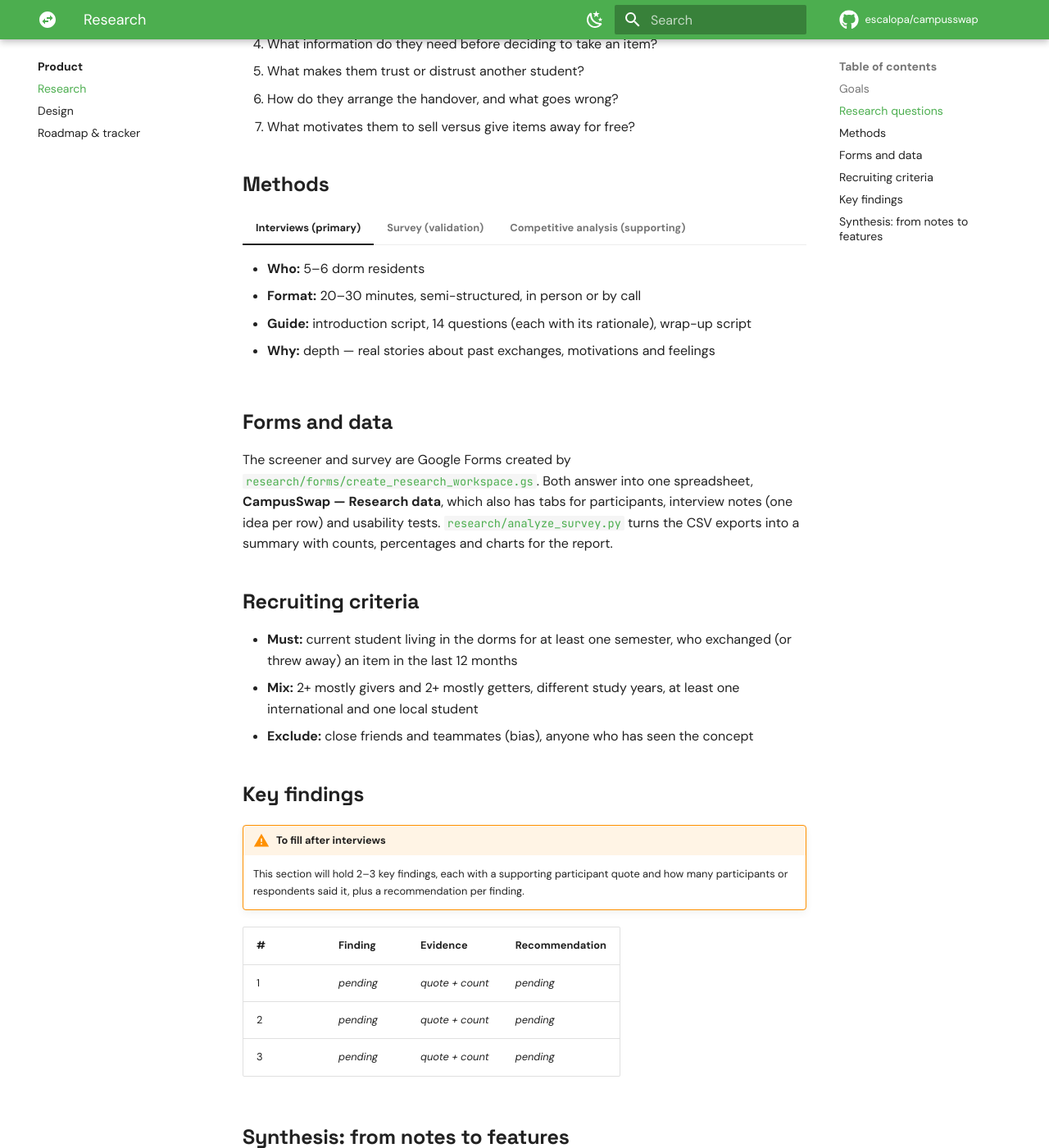
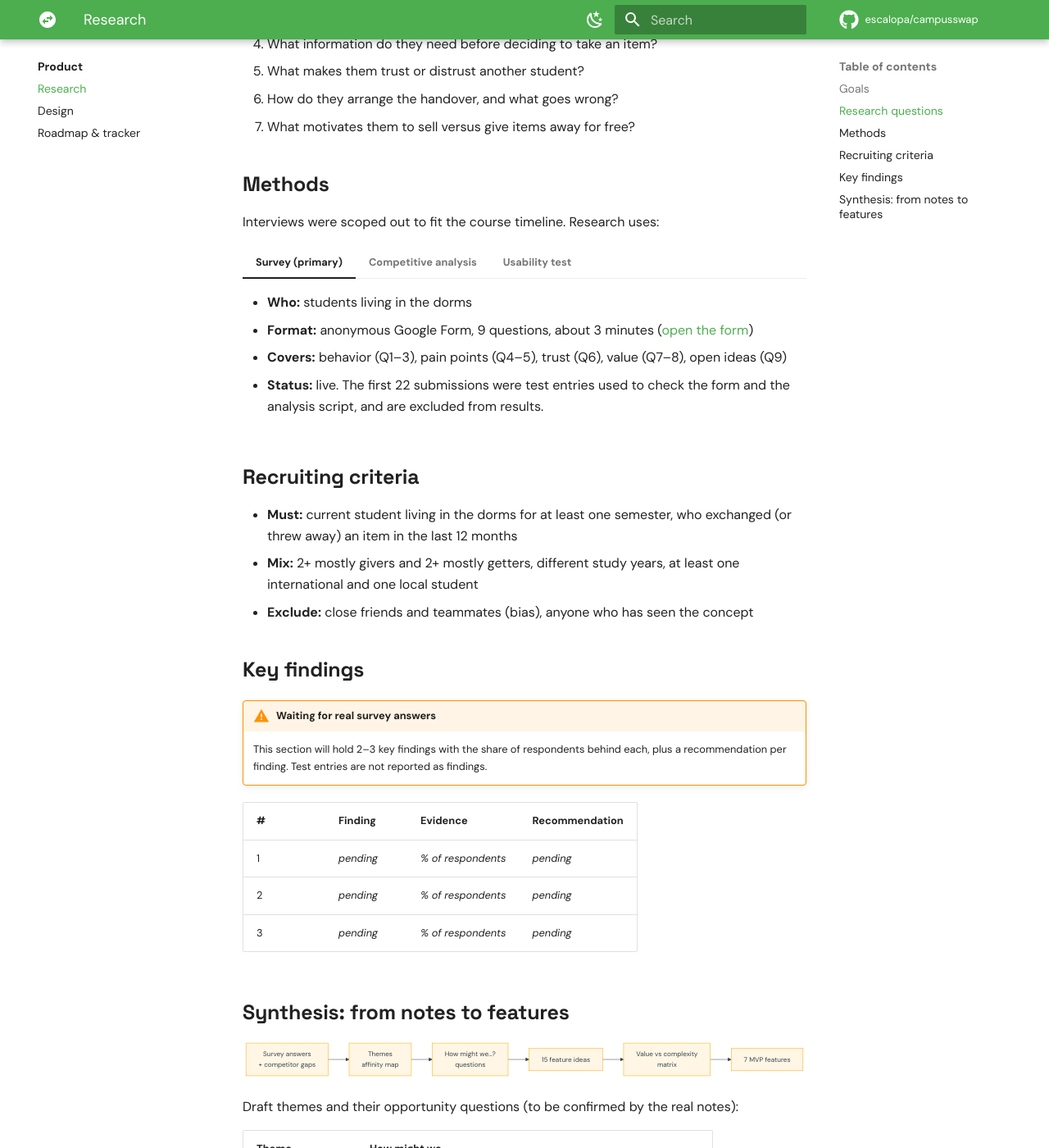
Before and after one commit to escalopa/campusswap, an MkDocs documentation site: the page built from docs/product/research.md, in a window 1280 px wide and 1400 px high, scrolled down 732 px. Shown: the whole window at 82% size. Built offline with MkDocs 1.6.1 and Material for MkDocs 9.7.7, drawn with Linux system fonts in a browser that asks for light colours; comment, search, counter and statistics services are not loaded.

Commit message:
Drop interviews; survey-based research; honest slide 7
- Deck: methods are survey, competitor review, usability test; slide 7 shows survey
  coverage and status (test entries excluded, no findings claimed)
- Docs: research methods, roadmap, README survey link

Co-Authored-By: Claude Opus 5.5 <noreply@anthropic.com>

````diff
--- a/docs/product/research.md
+++ b/docs/product/research.md
@@ -22,29 +22,25 @@ Out of scope: payments, delivery services, selling outside the university.
 
 ## Methods
 
-=== "Interviews (primary)"
+Interviews were scoped out to fit the course timeline. Research uses:
 
-    - **Who:** 5–6 dorm residents
-    - **Format:** 20–30 minutes, semi-structured, in person or by call
-    - **Guide:** introduction script, 14 questions (each with its rationale), wrap-up script
-    - **Why:** depth — real stories about past exchanges, motivations and feelings
+=== "Survey (primary)"
 
-=== "Survey (validation)"
+    - **Who:** students living in the dorms
+    - **Format:** anonymous Google Form, 9 questions, about 3 minutes ([open the form](https://docs.google.com/forms/d/e/1FAIpQLSeZqgGGr42lQ_Ph2Kzji2QeW6nCwc-nRKMY6Zw-5VnyHHrCjA/viewform))
+    - **Covers:** behavior (Q1–3), pain points (Q4–5), trust (Q6), value (Q7–8), open ideas (Q9)
+    - **Status:** live. The first 22 submissions were test entries used to check the form and the analysis script, and are excluded from results.
 
-    - **Who:** 30+ dorm residents
-    - **Format:** Google Forms, about 5 minutes, anonymous
-    - **Questions:** 13, multiple choice, Likert scales, ranking and one open question
-    - **Why:** shows how common each behavior and pain point is
-
-=== "Competitive analysis (supporting)"
+=== "Competitive analysis"
 
     - **What:** Telegram dorm chats, Avito, VK groups, campus free shelves
     - **Criteria:** campus-only audience, search, visibility, trust, pickup, alerts, fees
     - **Result:** see the [competitive landscape](index.md#competitive-landscape)
 
-## Forms and data
+=== "Usability test"
 
-The screener and survey are Google Forms created by [`research/forms/create_research_workspace.gs`](https://github.com/escalopa/campusswap/blob/main/research/forms/create_research_workspace.gs). Both answer into one spreadsheet, **CampusSwap — Research data**, which also has tabs for participants, interview notes (one idea per row) and usability tests. [`research/analyze_survey.py`](https://github.com/escalopa/campusswap/blob/main/research/analyze_survey.py) turns the CSV exports into a summary with counts, percentages and charts for the report.
+    - **What:** 4 tasks on the clickable hi-fi prototype, think-aloud, ease rated 1–7
+    - **See:** [Design → Usability testing](design.md#usability-testing)
 
 ## Recruiting criteria
 
@@ -54,20 +50,20 @@ The screener and survey are Google Forms created by [`research/forms/create_rese
 
 ## Key findings
 
-!!! warning "To fill after interviews"
-    This section will hold 2–3 key findings, each with a supporting participant quote and how many participants or respondents said it, plus a recommendation per finding.
+!!! warning "Waiting for real survey answers"
+    This section will hold 2–3 key findings with the share of respondents behind each, plus a recommendation per finding. Test entries are not reported as findings.
 
 | # | Finding | Evidence | Recommendation |
 |---|---|---|---|
-| 1 | *pending* | *quote + count* | *pending* |
-| 2 | *pending* | *quote + count* | *pending* |
-| 3 | *pending* | *quote + count* | *pending* |
+| 1 | *pending* | *% of respondents* | *pending* |
+| 2 | *pending* | *% of respondents* | *pending* |
+| 3 | *pending* | *% of respondents* | *pending* |
 
 ## Synthesis: from notes to features
 
 ```mermaid
 flowchart LR
-    N[Interview notes<br>one color per participant] --> T[Themes<br>affinity map]
+    N[Survey answers<br>+ competitor gaps] --> T[Themes<br>affinity map]
     T --> H[How might we…?<br>questions]
     H --> I[15 feature ideas]
     I --> P[Value vs complexity<br>matrix]
````
Also changed, not shown: README.md (+1 -1 lines), docs/product/roadmap.md (+3 -4 lines), 1 other file.
